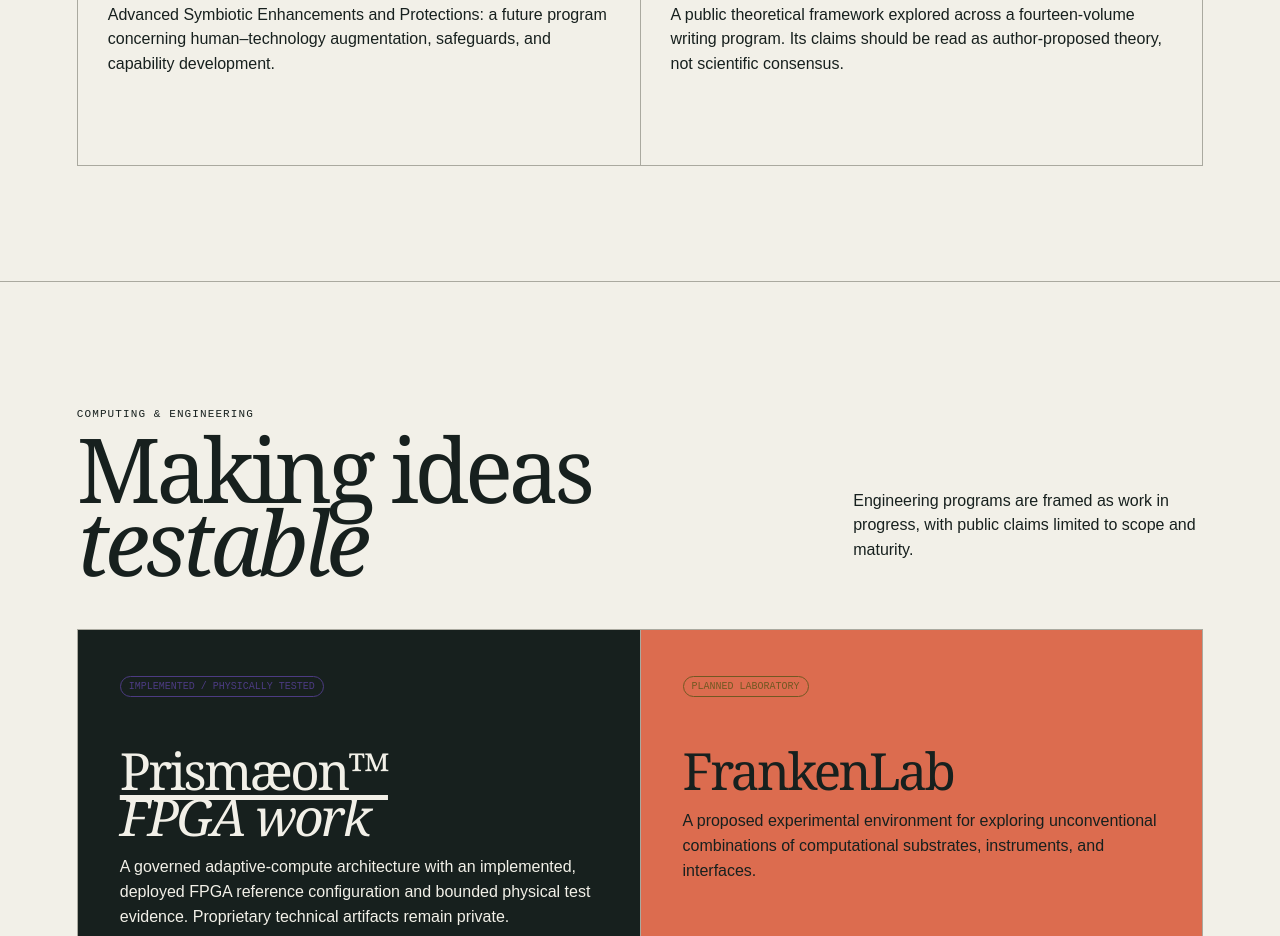
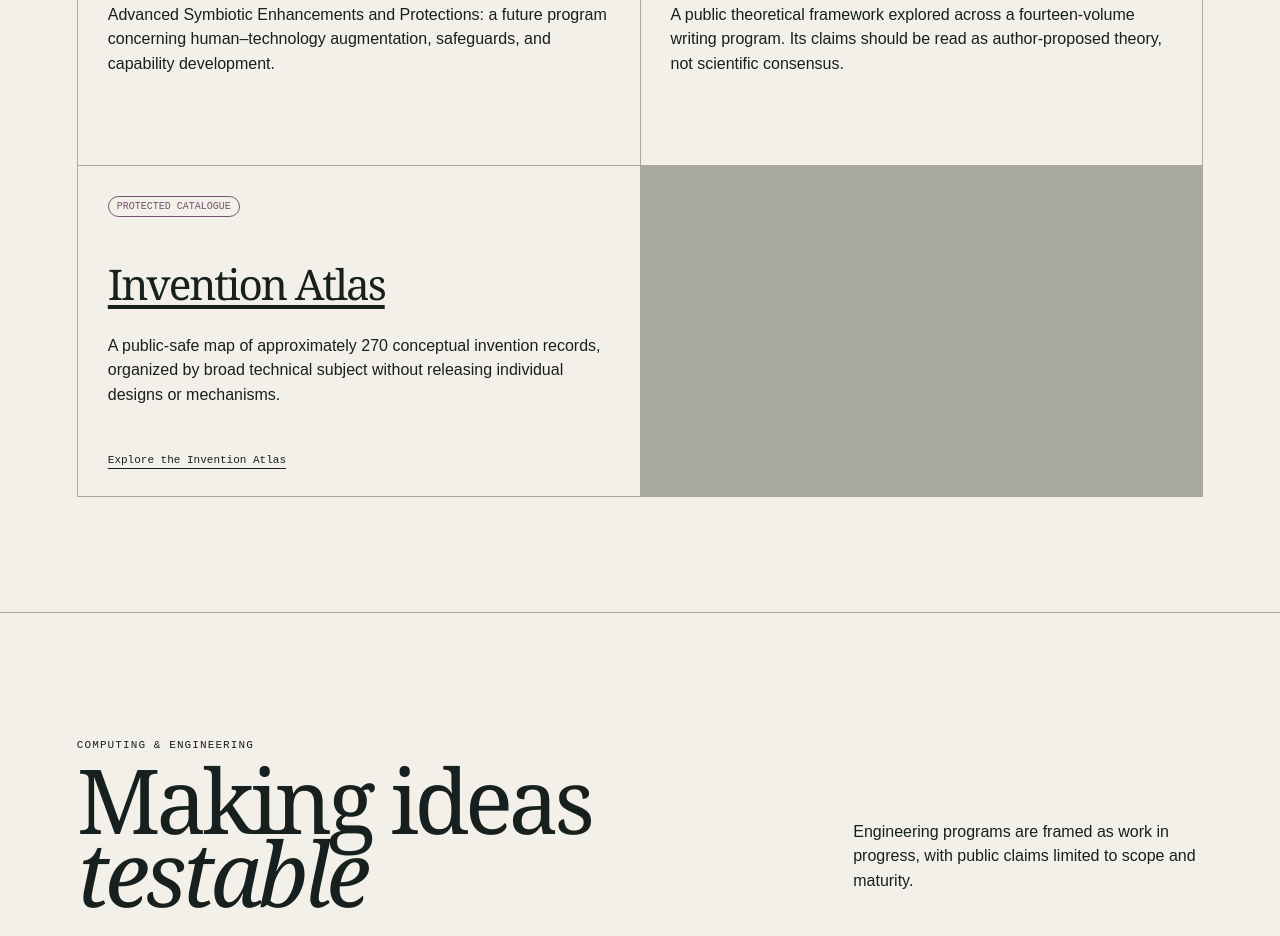
Before and after one commit to trillionheir222/nigelaen-research, a plain HTML site: page index.html in a window 1280 px wide. Shown: the part 3751-4687 px from the top of the page. Drawn offline with Linux system fonts and the light colour scheme.

Commit message:
Feature Invention Atlas in research index

```diff
--- a/index.html
+++ b/index.html
@@ -519,6 +519,18 @@
               theory, not scientific consensus.
             </p>
           </article>
+          <article class="program">
+            <span class="tag concept">Protected catalogue</span>
+            <h3><a href="invention-atlas.html">Invention Atlas</a></h3>
+            <p>
+              A public-safe map of approximately 270 conceptual invention
+              records, organized by broad technical subject without releasing
+              individual designs or mechanisms.
+            </p>
+            <a class="text-link" href="invention-atlas.html"
+              >Explore the Invention Atlas</a
+            >
+          </article>
         </div>
       </section>
       <section class="section" id="engineering">
@@ -599,7 +611,7 @@
         <div class="heading">
           <div>
             <p class="label">Inventions &amp; IP</p>
-            <h2>Concept families,<br /><em>not disclosures.</em></h2>
+            <h2><a href="invention-atlas.html">Concept families,<br /><em>not disclosures.</em></a></h2>
           </div>
           <p>
             The protected Invention Atlas contains approximately 270 conceptual
@@ -607,7 +619,6 @@
             without disclosing individual designs or mechanisms.
           </p>
         </div>
-        <p><a class="text-link" href="invention-atlas.html">Explore the Invention Atlas</a></p>
         <div class="chips">
           <span>Guided-wave infrastructure</span
           ><span>Electromagnetic sensing</span
```
